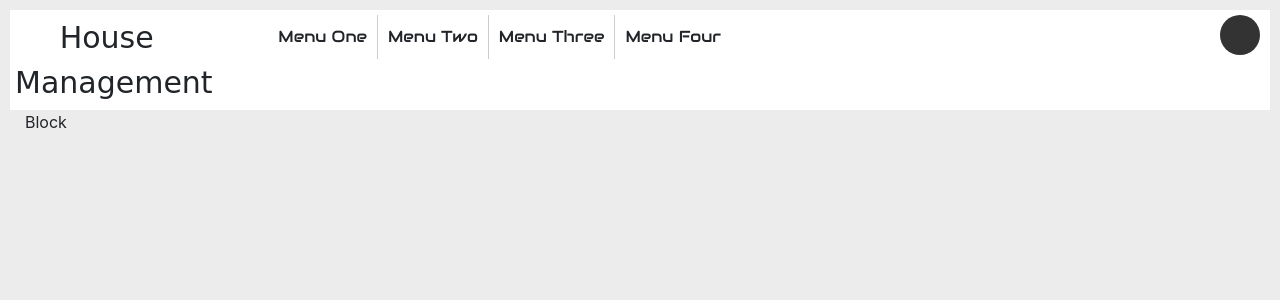
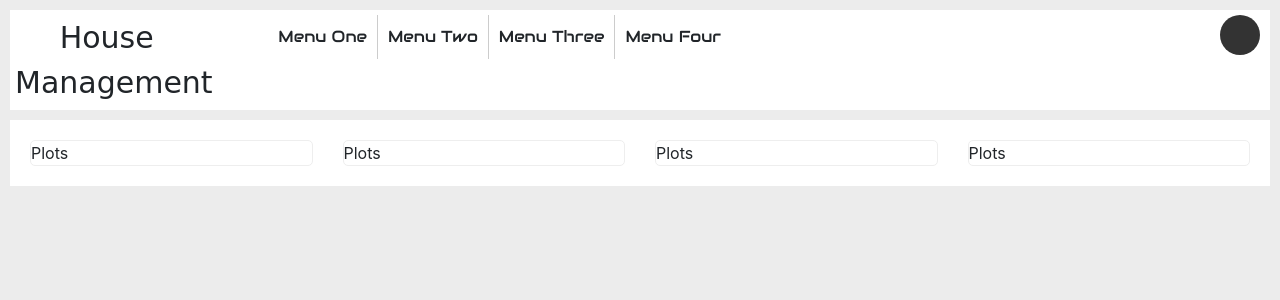
Before and after one commit to ndolocr/house_management, a Django app: page / in a window 1280 px wide. Shown: the top 300 px of the page. Run offline with Django 4.2, Linux system fonts and the light colour scheme; some libraries are stand-ins or nearby versions; some web fonts are replaced.

Commit message:
Initializing creation of contents of index page

```diff
--- a/house_management/dashboard/templates/dashboard/base.html
+++ b/house_management/dashboard/templates/dashboard/base.html
@@ -8,6 +8,7 @@
         <!-- Bootstrap CSS -->
         <link rel="stylesheet" href="{% static 'css/bootstrap.css'%}">
         <link rel="stylesheet" href="{% static 'css/base.css' %}">
+        <link rel="stylesheet" href="{% static 'css/index-page.css' %}">
 
         <link rel="stylesheet" href="https://fonts.googleapis.com/css?family=Sofia">
         <link rel="stylesheet" href="https://fonts.googleapis.com/css?family=Audiowide|Sofia|Trirong|Inspiration">
--- a/house_management/dashboard/templates/dashboard/index.html
+++ b/house_management/dashboard/templates/dashboard/index.html
@@ -2,7 +2,30 @@
 {% load static %}
 {% block content %}
 
-Block
+<!-- Begin content row -->
+<div class="row">
+    <div class="col-xl-12 col-lg-12 col-md-12 col-sm-12 content-page">
+        <div class="row">
+            <div class="col-xl-3 col-lg-3 col-md-3 col-sm-12">
+                <div class="content-box">Plots</div>
+            </div>
+
+            <div class="col-xl-3 col-lg-3 col-md-3 col-sm-12">
+                <div class="content-box">Plots</div>
+            </div>
+
+            <div class="col-xl-3 col-lg-3 col-md-3 col-sm-12">
+                <div class="content-box">Plots</div>
+            </div>
+
+            <div class="col-xl-3 col-lg-3 col-md-3 col-sm-12">
+                <div class="content-box">Plots</div>
+            </div>
+        </div>
+    </div>
+</div>
+<!-- End content row -->
+
 <!-- <div class="row">
     <div class="col-12">
         <div class="page-title-box">
--- /dev/null
+++ b/house_management/static/css/index-page.css
@@ -0,0 +1,10 @@
+.content-page{
+    padding: 20px;
+    margin-top: 10px;
+    background: #FFFFFF;
+}
+
+.content-box{
+    border-radius: 5px;
+    border: solid 1px #EEEEEE;
+}
```
